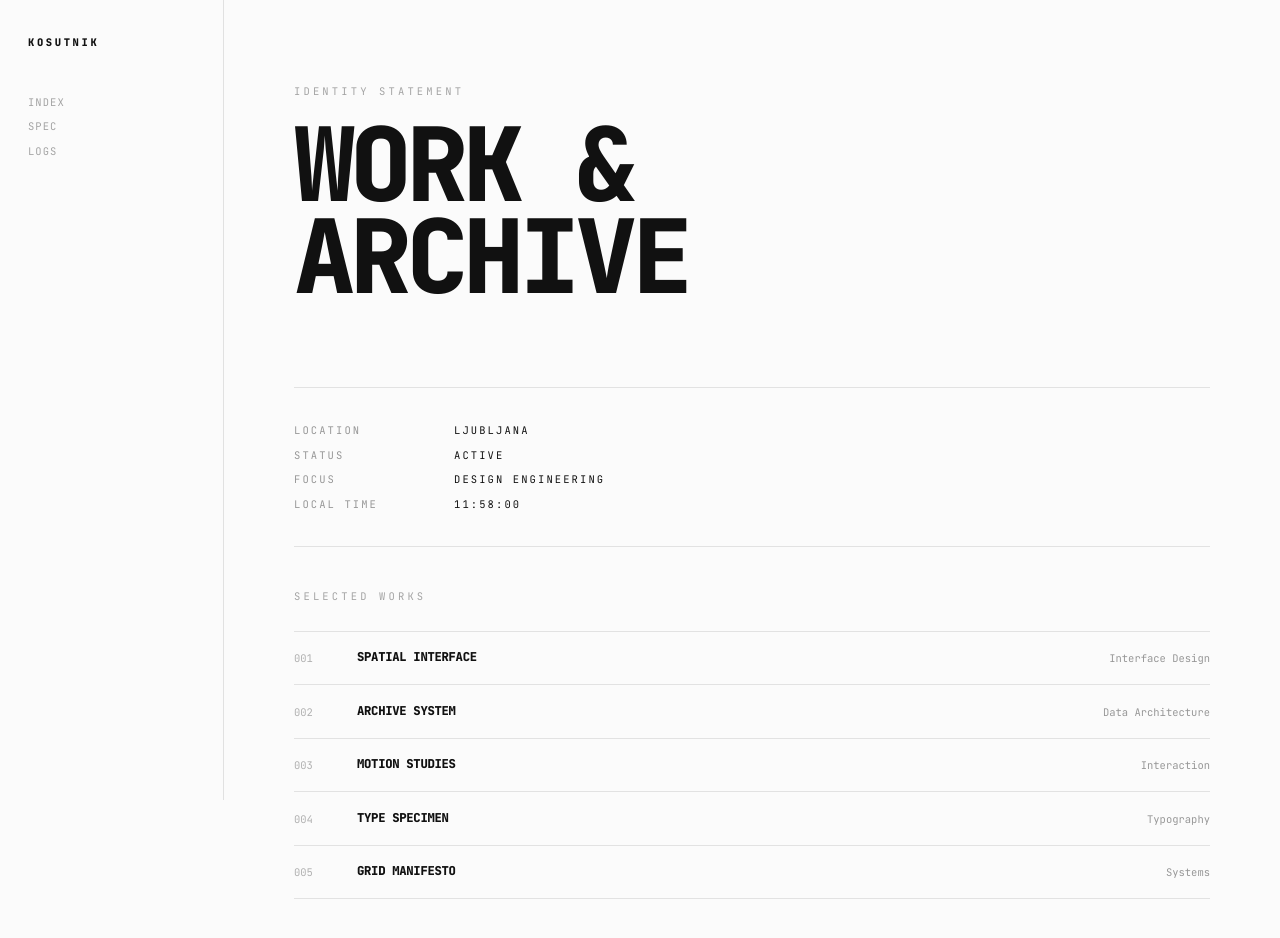
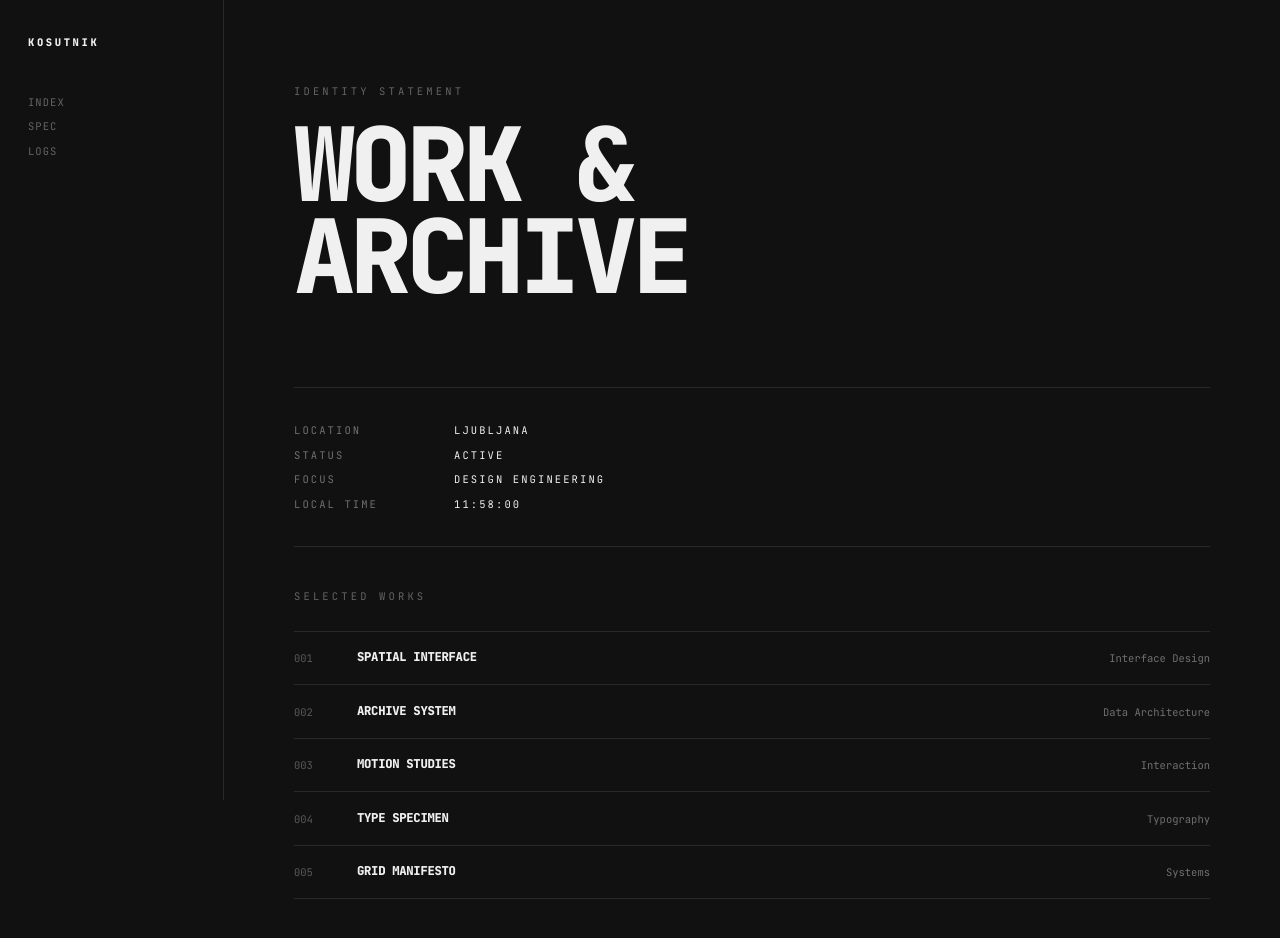
Before and after one commit to JanKosutnik/Kosutnik, a Next.js app: page / in a window 1280 px wide. Shown: the top 938 px of the page. Built offline with nearby package versions, Linux system fonts and the light colour scheme.

Commit message:
Switch to dark mode

```diff
--- a/app/components/TechSpecs.tsx
+++ b/app/components/TechSpecs.tsx
@@ -33,11 +33,11 @@ const rows: { label: string; value: React.ReactNode }[] = [
 
 export default function TechSpecs() {
   return (
-    <section className="border-b border-black/10 py-10">
+    <section className="border-b border-white/10 py-10">
       <div className="grid grid-cols-[160px_1fr] gap-y-3">
         {rows.map(({ label, value }) => (
           <div key={label} className="contents">
-            <span className="text-xs tracking-[0.2em] uppercase text-black/40">
+            <span className="text-xs tracking-[0.2em] uppercase text-white/40">
               {label}
             </span>
             <span className="text-xs tracking-[0.2em] uppercase tabular-nums">
--- a/app/globals.css
+++ b/app/globals.css
@@ -3,8 +3,8 @@
 @theme inline {
   --font-sans: var(--font-jetbrains-mono), monospace;
   --font-mono: var(--font-jetbrains-mono), monospace;
-  --color-background: #FBFBFB;
-  --color-foreground: #111111;
+  --color-background: #111111;
+  --color-foreground: #F0F0F0;
 }
 
 html {
@@ -18,5 +18,5 @@ body {
 }
 
 @utility border-subtle {
-  border: 1px solid rgb(0 0 0 / 0.1);
+  border: 1px solid rgb(255 255 255 / 0.1);
 }
--- a/app/page.tsx
+++ b/app/page.tsx
@@ -12,7 +12,7 @@ export default function Home() {
   return (
     <div className="flex min-h-screen bg-background text-foreground">
       {/* Sidebar */}
-      <aside className="fixed top-0 left-0 h-screen w-64 border-r border-black/10 flex flex-col px-8 py-10">
+      <aside className="fixed top-0 left-0 h-screen w-64 border-r border-white/10 flex flex-col px-8 py-10">
         <span className="font-black text-xs tracking-[0.25em] uppercase mb-12">
           KOSUTNIK
         </span>
@@ -21,7 +21,7 @@ export default function Home() {
             <a
               key={item}
               href="#"
-              className="text-xs tracking-widest text-black/35 hover:text-black transition-colors duration-150 py-1"
+              className="text-xs tracking-widest text-white/35 hover:text-white transition-colors duration-150 py-1"
             >
               {item}
             </a>
@@ -32,8 +32,8 @@ export default function Home() {
       {/* Main */}
       <main className="ml-64 flex-1 px-20">
         {/* Hero */}
-        <section className="py-24 border-b border-black/10">
-          <p className="text-xs tracking-[0.3em] uppercase text-black/35 mb-6">
+        <section className="py-24 border-b border-white/10">
+          <p className="text-xs tracking-[0.3em] uppercase text-white/35 mb-6">
             Identity Statement
           </p>
           <h1 className="text-[8vw] font-black tracking-tighter leading-[0.9] uppercase">
@@ -45,22 +45,22 @@ export default function Home() {
 
         {/* Selected Works */}
         <section className="pt-12 pb-24">
-          <p className="text-xs tracking-[0.3em] uppercase text-black/35 mb-8">
+          <p className="text-xs tracking-[0.3em] uppercase text-white/35 mb-8">
             Selected Works
           </p>
           <div>
             {works.map((work) => (
               <div
                 key={work.index}
-                className="group border-t border-black/10 last:border-b py-5 flex items-center gap-8 cursor-pointer hover:bg-[#F2F2F2] transition-colors duration-150"
+                className="group border-t border-white/10 last:border-b py-5 flex items-center gap-8 cursor-pointer hover:bg-white/5 transition-colors duration-150"
               >
-                <span className="text-xs text-black/30 w-10 shrink-0 tabular-nums">
+                <span className="text-xs text-white/30 w-10 shrink-0 tabular-nums">
                   {work.index}
                 </span>
                 <span className="font-black text-sm uppercase tracking-tight flex-1 transition-transform duration-200 ease-out group-hover:translate-x-2">
                   {work.title}
                 </span>
-                <span className="text-xs text-black/40 shrink-0">
+                <span className="text-xs text-white/40 shrink-0">
                   {work.category}
                 </span>
               </div>
```
